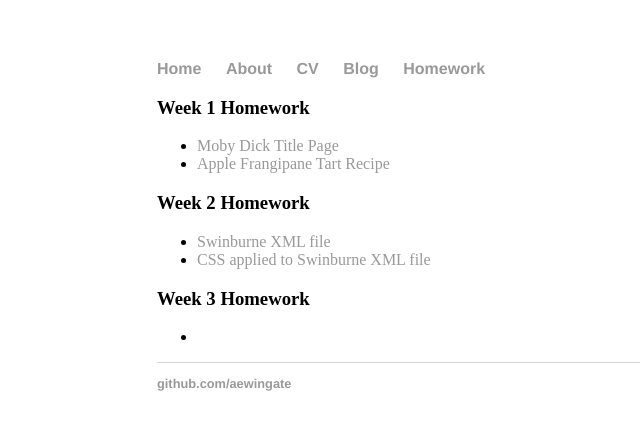
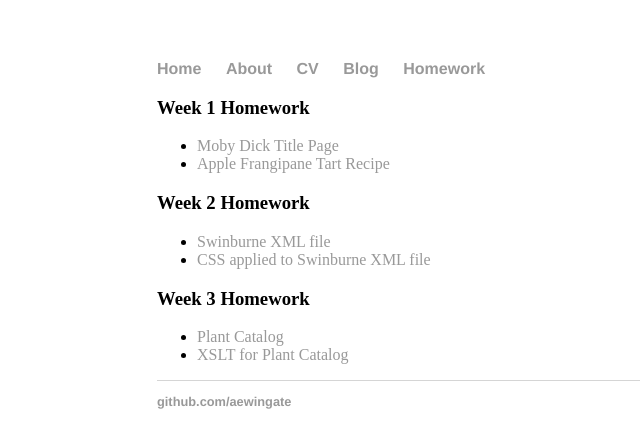
Before and after one commit to aewingate/aewingate.github.io, a Jekyll site: the page built from homework/index.html, in a window 1280 px wide. Shown: the top 448 px of the page, without its empty margins (35-675 px from the left). Built offline with Jekyll 4.4.1, drawn with Linux system fonts in a browser that asks for light colours.

Commit message:
Update index.html

```diff
--- a/homework/index.html
+++ b/homework/index.html
@@ -15,6 +15,7 @@ title: "Digital Publishing Homework"
   </ul>
   <h3>Week 3 Homework</h3>
   <ul>
-    <li>
+    <li><a href="plant.html">Plant Catalog</a></li>
+    <li><a href="plant.xsl">XSLT for Plant Catalog</a></li>
   </ul>
 </div>
```
